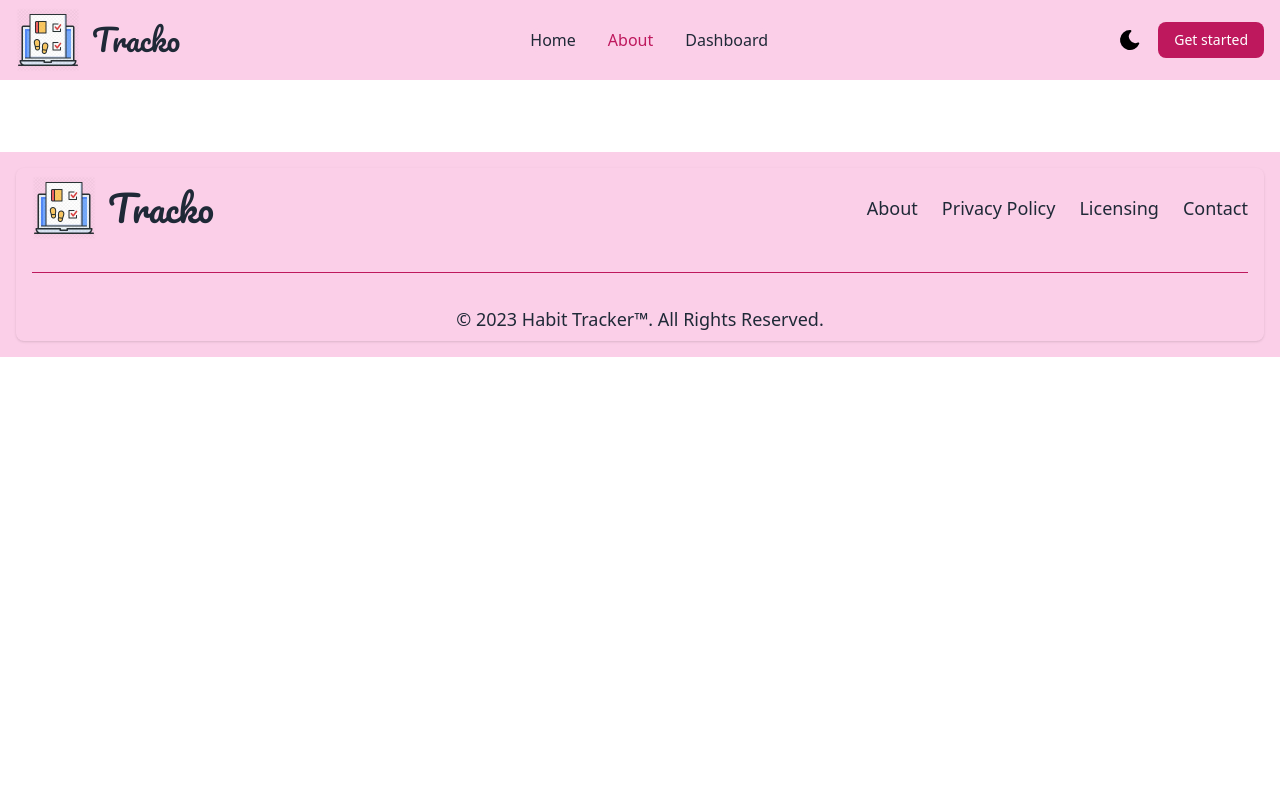
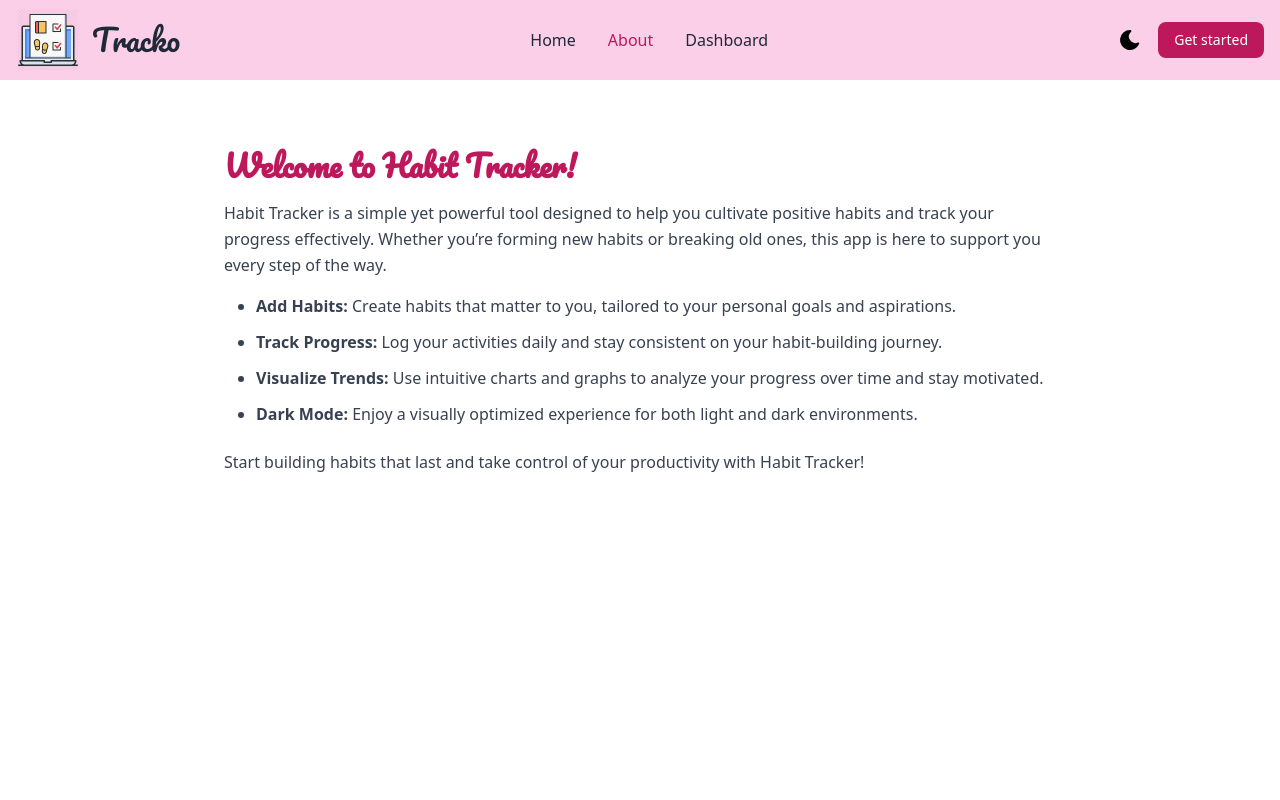
Before and after one commit to sahilbisht890/habit-tracker-frontend, a React (Create React App) app: page /about in a window 1280 px wide. Shown: the top 800 px of the page. Built offline with nearby package versions, Linux system fonts and the light colour scheme; no server answers.

Commit message:
about pages added

```diff
--- a/src/App.js
+++ b/src/App.js
@@ -4,6 +4,7 @@ import Home from "./components/home";
 import { AppProvider } from "./createContext";
 import Dashboard from "./components/Dashboard";
 import AuthGuard from "./utils/authGuard";
+import About from "./components/about";
 
 const App = () => {
 
@@ -18,6 +19,7 @@ const App = () => {
                <Dashboard/>
              </AuthGuard>
             } />
+            <Route path='/about' element = {<About/>}/>
         </Routes>
       </Layout>
     </Router>
--- /dev/null
+++ b/src/components/about/index.js
@@ -0,0 +1,49 @@
+import React, { useEffect } from "react";
+
+const About = () => {
+
+  return (
+    <div className="min-h-screen bg-white dark:bg-gray-900 transition duration-300 ease-in-out">
+      <section className="p-8 max-w-4xl mx-auto text-gray-700 dark:text-gray-300">
+        <h2 className="text-3xl font-semibold mb-4 text-pink-700 dark:text-pink-400 pacifico-regular">
+          Welcome to Habit Tracker!
+        </h2>
+        <p className="mb-4 leading-relaxed">
+          Habit Tracker is a simple yet powerful tool designed to help you
+          cultivate positive habits and track your progress effectively. Whether
+          you’re forming new habits or breaking old ones, this app is here to
+          support you every step of the way.
+        </p>
+
+        <ul className="list-disc ml-8 space-y-3">
+          <li>
+            <span className="font-semibold">Add Habits:</span> Create habits
+            that matter to you, tailored to your personal goals and
+            aspirations.
+          </li>
+          <li>
+            <span className="font-semibold">Track Progress:</span> Log your
+            activities daily and stay consistent on your habit-building
+            journey.
+          </li>
+          <li>
+            <span className="font-semibold">Visualize Trends:</span> Use
+            intuitive charts and graphs to analyze your progress over time and
+            stay motivated.
+          </li>
+          <li>
+            <span className="font-semibold">Dark Mode:</span> Enjoy a visually
+            optimized experience for both light and dark environments.
+          </li>
+        </ul>
+
+        <p className="mt-6">
+          Start building habits that last and take control of your productivity
+          with Habit Tracker!
+        </p>
+      </section>
+    </div>
+  );
+};
+
+export default About;
--- a/src/components/footer/index.js
+++ b/src/components/footer/index.js
@@ -42,9 +42,9 @@ const Footer = () => {
           </div>
           <hr className="my-6 border-pink-700 sm:mx-auto dark:border-white lg:my-8" />
           <span className="block text-gray-800 text-lg sm:text-center dark:text-gray-200">
-            © 2023{" "}
+            © 2025{" "}
             <a href="https://flowbite.com/" className="hover:underline">
-              Habit Tracker™
+              Tracko™
             </a>
             . All Rights Reserved.
           </span>
--- a/src/components/navbar/index.js
+++ b/src/components/navbar/index.js
@@ -6,9 +6,6 @@ import axiosInstance from "../../utils/axios";
 const Navbar = () => {
   const { state, setState, setSignupView } = useContext(AppContext);
   const [showProfile, setShowProfile] = useState(false);
-
-
-
 
   const toggleTheme = () => {
     setState((prevState) => ({
```
